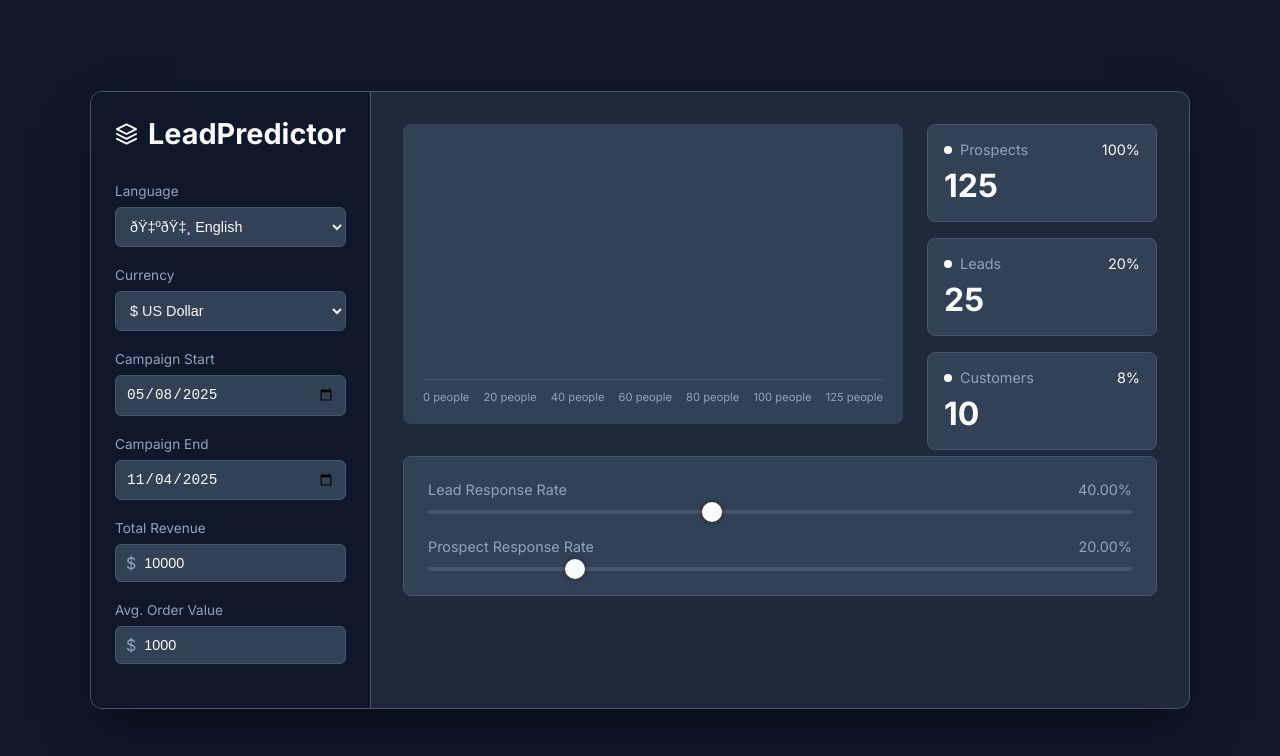
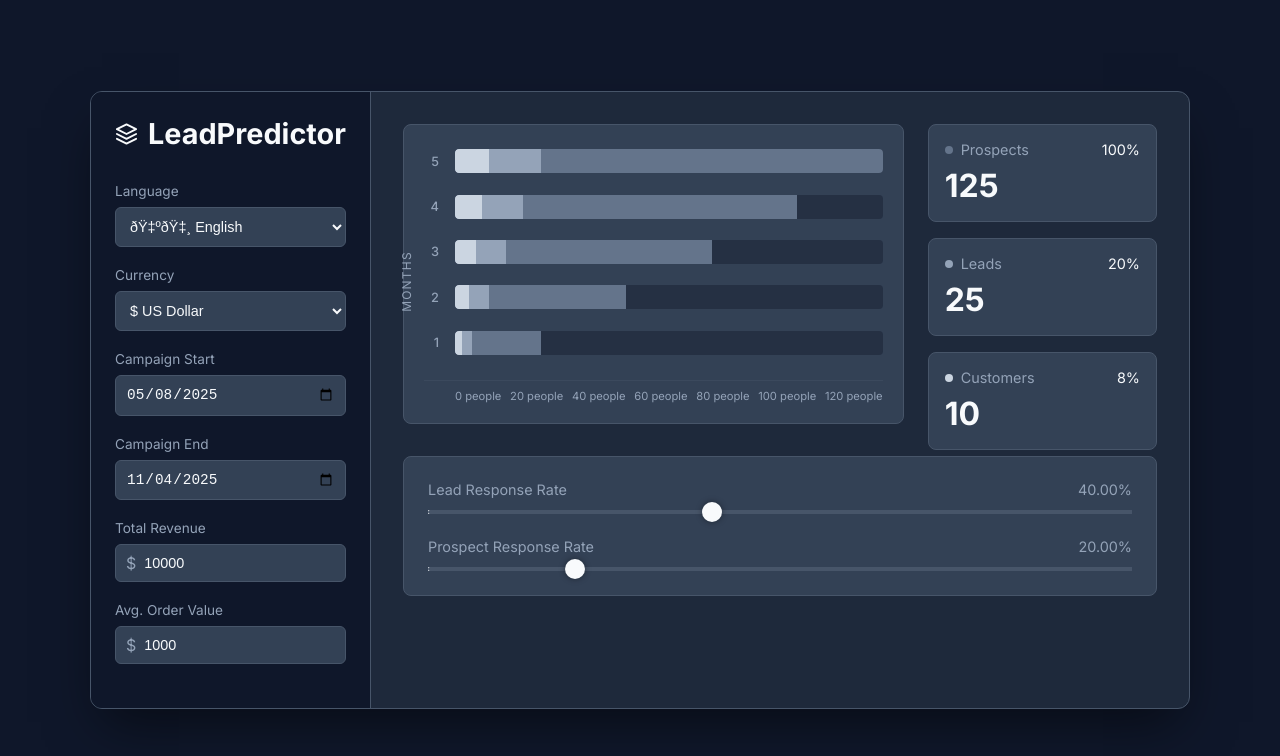
Before and after one commit to AlexTheSomething/LeadPredictor-Exam, a plain HTML site: page index.html in a window 1280 px wide. Drawn offline with Linux system fonts and the light colour scheme.

Commit message:
feat: implement horizontal chart layout and dynamic percentage badges

```diff
--- a/index.html
+++ b/index.html
@@ -55,16 +55,56 @@
             <div class="top-section">
                 <!-- Chart Area -->
                 <div class="chart-area">
-                    <div class="chart-placeholder">
-                        <div class="chart-bars">
-                            <div class="bar-group"><div class="bar bar-prospects" style="height: 100%;"></div><div class="bar bar-leads" style="height: 20%;"></div><div class="bar bar-customers" style="height: 8%;"></div></div>
-                            <div class="bar-group"><div class="bar bar-prospects" style="height: 90%;"></div><div class="bar bar-leads" style="height: 18%;"></div><div class="bar bar-customers" style="height: 7%;"></div></div>
-                            <div class="bar-group"><div class="bar bar-prospects" style="height: 110%;"></div><div class="bar bar-leads" style="height: 25%;"></div><div class="bar bar-customers" style="height: 10%;"></div></div>
-                            <div class="bar-group"><div class="bar bar-prospects" style="height: 125%;"></div><div class="bar bar-leads" style="height: 30%;"></div><div class="bar bar-customers" style="height: 12%;"></div></div>
-                            <div class="bar-group"><div class="bar bar-prospects" style="height: 140%;"></div><div class="bar bar-leads" style="height: 35%;"></div><div class="bar bar-customers" style="height: 15%;"></div></div>
+                    <div class="chart-title-y">Months</div>
+                    <div class="chart-container">
+                        <div class="chart-row" id="row-5" data-month="5">
+                            <span class="month-label">5</span>
+                            <div class="bar-track">
+                                <div class="bar bar-prospects" id="bar-p-5"></div>
+                                <div class="bar bar-leads" id="bar-l-5"></div>
+                                <div class="bar bar-customers" id="bar-c-5"></div>
+                            </div>
                         </div>
-                        <div class="chart-labels">
-                            <span>0 people</span><span>20 people</span><span>40 people</span><span>60 people</span><span>80 people</span><span>100 people</span><span>125 people</span>
+                        <div class="chart-row" id="row-4" data-month="4">
+                            <span class="month-label">4</span>
+                            <div class="bar-track">
+                                <div class="bar bar-prospects" id="bar-p-4"></div>
+                                <div class="bar bar-leads" id="bar-l-4"></div>
+                                <div class="bar bar-customers" id="bar-c-4"></div>
+                            </div>
+                        </div>
+                        <div class="chart-row" id="row-3" data-month="3">
+                            <span class="month-label">3</span>
+                            <div class="bar-track">
+                                <div class="bar bar-prospects" id="bar-p-3"></div>
+                                <div class="bar bar-leads" id="bar-l-3"></div>
+                                <div class="bar bar-customers" id="bar-c-3"></div>
+                            </div>
+                        </div>
+                        <div class="chart-row" id="row-2" data-month="2">
+                            <span class="month-label">2</span>
+                            <div class="bar-track">
+                                <div class="bar bar-prospects" id="bar-p-2"></div>
+                                <div class="bar bar-leads" id="bar-l-2"></div>
+                                <div class="bar bar-customers" id="bar-c-2"></div>
+                            </div>
+                        </div>
+                        <div class="chart-row" id="row-1" data-month="1">
+                            <span class="month-label">1</span>
+                            <div class="bar-track">
+                                <div class="bar bar-prospects" id="bar-p-1"></div>
+                                <div class="bar bar-leads" id="bar-l-1"></div>
+                                <div class="bar bar-customers" id="bar-c-1"></div>
+                            </div>
+                        </div>
+                        <div class="chart-x-axis">
+                            <span>0 people</span>
+                            <span>20 people</span>
+                            <span>40 people</span>
+                            <span>60 people</span>
+                            <span>80 people</span>
+                            <span>100 people</span>
+                            <span>120 people</span>
                         </div>
                     </div>
                 </div>
@@ -73,22 +113,22 @@
                 <div class="stats-area">
                     <div class="stat-card">
                         <div class="stat-header">
-                            <div class="stat-title"><span class="dot"></span> Prospects</div>
-                            <div class="stat-percent">100%</div>
+                            <div class="stat-title"><span class="dot" style="background-color: var(--prospects-color)"></span> Prospects</div>
+                            <div class="stat-percent" id="prospectsPercent">100%</div>
                         </div>
                         <div class="stat-value" id="prospectsResult">125</div>
                     </div>
                     <div class="stat-card">
                         <div class="stat-header">
-                            <div class="stat-title"><span class="dot"></span> Leads</div>
-                            <div class="stat-percent">20%</div>
+                            <div class="stat-title"><span class="dot" style="background-color: var(--leads-color)"></span> Leads</div>
+                            <div class="stat-percent" id="leadsPercent">20%</div>
                         </div>
                         <div class="stat-value" id="leadsResult">25</div>
                     </div>
                     <div class="stat-card">
                         <div class="stat-header">
-                            <div class="stat-title"><span class="dot"></span> Customers</div>
-                            <div class="stat-percent">8%</div>
+                            <div class="stat-title"><span class="dot" style="background-color: var(--customers-color)"></span> Customers</div>
+                            <div class="stat-percent" id="customersPercent">8%</div>
                         </div>
                         <div class="stat-value" id="customersResult">10</div>
                     </div>
--- a/script.js
+++ b/script.js
@@ -8,14 +8,18 @@ document.addEventListener('DOMContentLoaded', () => {
     const leadsResult = document.getElementById('leadsResult');
     const customersResult = document.getElementById('customersResult');
 
+    const prospectsPercent = document.getElementById('prospectsPercent');
+    const leadsPercent = document.getElementById('leadsPercent');
+    const customersPercent = document.getElementById('customersPercent');
+
     const leadResponseRateVal = document.getElementById('leadResponseRateVal');
     const prospectResponseRateVal = document.getElementById('prospectResponseRateVal');
 
     function calculate() {
         const totalRevenue = parseFloat(totalRevenueInput.value) || 0;
         const avgOrderValue = parseFloat(avgOrderValueInput.value) || 1;
-        const leadResponseRate = parseFloat(leadResponseRateInput.value) || 1;
-        const prospectResponseRate = parseFloat(prospectResponseRateInput.value) || 1;
+        const leadResponseRate = parseFloat(leadResponseRateInput.value) || 0.01;
+        const prospectResponseRate = parseFloat(prospectResponseRateInput.value) || 0.01;
 
         // Formula 01: Customers = Total Revenue / Avg Order Value
         const customers = Math.round(totalRevenue / avgOrderValue);
@@ -26,19 +30,51 @@ document.addEventListener('DOMContentLoaded', () => {
         // Formula 03: Prospects = Leads * 100 / Prospect Response Rate
         const prospects = Math.round(leads * 100 / prospectResponseRate);
 
+        // Update stats card values
         customersResult.textContent = customers;
         leadsResult.textContent = leads;
         prospectsResult.textContent = prospects;
 
+        // Update stats card percentages
+        prospectsPercent.textContent = '100%';
+        leadsPercent.textContent = Math.round(prospectResponseRate) + '%';
+
+        const calcCustPercent = prospects > 0 ? (customers * 100 / prospects) : 0;
+        customersPercent.textContent = Math.round(calcCustPercent) + '%';
+
+        // Update range inputs text labels
         leadResponseRateVal.textContent = leadResponseRate.toFixed(2) + '%';
         prospectResponseRateVal.textContent = prospectResponseRate.toFixed(2) + '%';
 
-        // Update range inputs visual track
-        const leadPercent = leadResponseRate;
-        leadResponseRateInput.style.background = linear-gradient(to right, #f8fafc  + leadPercent + %, #475569  + leadPercent + %);
+        // Update range inputs visual tracks
+        leadResponseRateInput.style.background = `linear-gradient(to right, #f8fafc ${leadResponseRate}%, #475569 ${leadResponseRate}%)`;
+        prospectResponseRateInput.style.background = `linear-gradient(to right, #f8fafc ${prospectResponseRate}%, #475569 ${prospectResponseRate}%)`;
 
-        const prospectPercent = prospectResponseRate;
-        prospectResponseRateInput.style.background = linear-gradient(to right, #f8fafc  + prospectPercent + %, #475569  + prospectPercent + %);
+        // Update Chart Rows dynamically (Month 1-5)
+        for (let i = 1; i <= 5; i++) {
+            const factor = i / 5;
+            const mProspects = Math.round(prospects * factor);
+            const mLeads = Math.round(leads * factor);
+            const mCustomers = Math.round(customers * factor);
+
+            // Relative widths inside the container (Month 5 is 100%)
+            const pWidth = prospects > 0 ? (mProspects / prospects) * 100 : 0;
+            const lWidth = prospects > 0 ? (mLeads / prospects) * 100 : 0;
+            const cWidth = prospects > 0 ? (mCustomers / prospects) * 100 : 0;
+
+            const barP = document.getElementById(`bar-p-${i}`);
+            const barL = document.getElementById(`bar-l-${i}`);
+            const barC = document.getElementById(`bar-c-${i}`);
+            const row = document.getElementById(`row-${i}`);
+
+            if (barP) barP.style.width = `${pWidth}%`;
+            if (barL) barL.style.width = `${lWidth}%`;
+            if (barC) barC.style.width = `${cWidth}%`;
+
+            if (row) {
+                row.setAttribute('data-tooltip', `Month #${i} | Prospects: ${mProspects}, Leads: ${mLeads}, Customers: ${mCustomers}`);
+            }
+        }
     }
 
     [totalRevenueInput, avgOrderValueInput, leadResponseRateInput, prospectResponseRateInput].forEach(input => {
--- a/styles.css
+++ b/styles.css
@@ -118,46 +118,116 @@ body {
     flex: 2;
     background: var(--card-bg);
     border-radius: 8px;
-    padding: 20px;
+    padding: 24px 20px 20px 20px;
     display: flex;
     flex-direction: column;
+    position: relative;
+    border: 1px solid var(--border-color);
 }
 
-.chart-placeholder {
-    flex: 1;
+.chart-title-y {
+    position: absolute;
+    left: -20px;
+    top: 50%;
+    transform: rotate(-90deg) translateY(-50%);
+    font-size: 0.75rem;
+    color: var(--text-secondary);
+    letter-spacing: 0.1em;
+    text-transform: uppercase;
+}
+
+.chart-container {
     display: flex;
     flex-direction: column;
-    justify-content: flex-end;
+    height: 100%;
+    justify-content: space-between;
 }
-.chart-bars {
+
+.chart-row {
     display: flex;
-    justify-content: space-around;
-    align-items: flex-end;
+    align-items: center;
+    gap: 16px;
+    position: relative;
+    cursor: pointer;
+}
+
+/* Custom Tooltip */
+.chart-row::after {
+    content: attr(data-tooltip);
+    position: absolute;
+    bottom: 125%;
+    left: 50%;
+    transform: translateX(-50%) translateY(5px);
+    background: rgba(15, 23, 42, 0.95);
+    color: var(--text-primary);
+    padding: 8px 12px;
+    border-radius: 6px;
+    font-size: 0.75rem;
+    font-weight: 500;
+    white-space: nowrap;
+    opacity: 0;
+    pointer-events: none;
+    transition: opacity 0.2s ease, transform 0.2s ease;
+    box-shadow: 0 10px 15px -3px rgba(0, 0, 0, 0.3), 0 4px 6px -2px rgba(0, 0, 0, 0.05);
+    z-index: 100;
+    border: 1px solid var(--border-color);
+}
+
+.chart-row:hover::after {
+    opacity: 1;
+    transform: translateX(-50%) translateY(0);
+}
+
+.month-label {
+    width: 15px;
+    font-size: 0.8rem;
+    color: var(--text-secondary);
+    text-align: right;
+    font-weight: 500;
+}
+
+.bar-track {
+    flex: 1;
+    height: 24px;
+    position: relative;
+    background: rgba(15, 23, 42, 0.4);
+    border-radius: 4px;
+    overflow: hidden;
+}
+
+.bar {
+    position: absolute;
+    left: 0;
+    top: 0;
     height: 100%;
-    padding-bottom: 10px;
-    border-bottom: 1px solid var(--border-color);
+    border-radius: 4px 0 0 4px;
+    transition: width 0.4s cubic-bezier(0.4, 0, 0.2, 1);
 }
-.bar-group {
-    display: flex;
-    flex-direction: column;
-    justify-content: flex-end;
-    width: 40px;
-    gap: 2px;
+
+.bar-prospects {
+    background: var(--prospects-color);
+    z-index: 1;
 }
-.bar {
-    border-radius: 2px;
-    width: 100%;
+
+.bar-leads {
+    background: var(--leads-color);
+    z-index: 2;
 }
-.bar-prospects { background: var(--prospects-color); height: 100px; }
-.bar-leads { background: var(--leads-color); height: 40px; }
-.bar-customers { background: #f8fafc; height: 16px; }
 
-.chart-labels {
+.bar-customers {
+    background: var(--customers-color);
+    z-index: 3;
+}
+
+.chart-x-axis {
     display: flex;
     justify-content: space-between;
-    margin-top: 10px;
+    padding-left: 31px; /* Offset for month label + gap */
     font-size: 0.7rem;
     color: var(--text-secondary);
+    border-top: 1px solid rgba(71, 85, 105, 0.4);
+    padding-top: 8px;
+    margin-top: 4px;
 }
 
 .stats-area {
```
